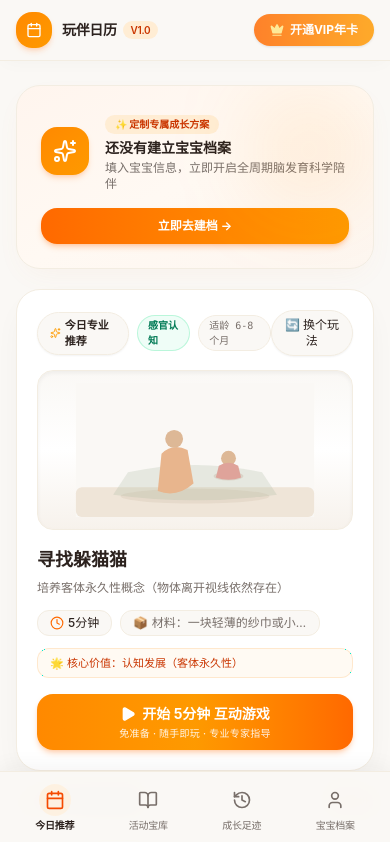
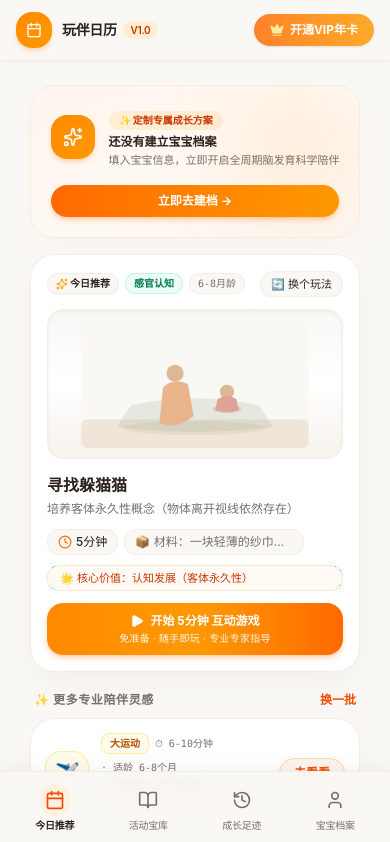
Before and after one commit to 1889-lang/playmate22, a React (Vite) app: page / in a window 390 px wide. Shown: the top 842 px of the page. Built offline with nearby package versions, Linux system fonts and the light colour scheme.

Commit message:
feat(play): implement instant activity save and UI refinements
- Add immediate save logic in PlayFeedbackModal to track engagement.
- Adjust UI padding and spacing in HomeView for better mobile layout.
- Update illustration background colors in CoachModeModal for visual consistency.

```diff
--- a/src/components/HomeView.tsx
+++ b/src/components/HomeView.tsx
@@ -117,99 +117,100 @@ export const HomeView: React.FC<HomeViewProps> = ({
   };
 
   return (
-    <div className="space-y-5 pb-24 md:pb-16 animate-in fade-in duration-200">
+    <div className="space-y-4 pb-24 md:pb-16 animate-in fade-in duration-200 px-3.5 sm:px-4 max-w-3xl mx-auto">
 
       {/* 1. Profile Status / Customized Gift Package Card (定制礼包卡) */}
       {profile === null ? (
-        <section className="bg-gradient-to-br from-[#FFF5EE] via-[#FFF9F3] to-[#FDF6F0] rounded-3xl p-6 border border-[#F3EDE2] shadow-[0_10px_30px_-10px_rgba(234,138,92,0.08)] flex flex-col sm:flex-row items-center justify-between gap-4 relative overflow-hidden">
+        <section className="bg-gradient-to-br from-[#FFF5EE] via-[#FFF9F3] to-[#FDF6F0] rounded-3xl p-5 sm:p-6 border border-[#F3EDE2] shadow-[0_10px_30px_-10px_rgba(234,138,92,0.08)] flex flex-col sm:flex-row items-center justify-between gap-4 relative overflow-hidden">
           <div className="absolute top-0 right-0 w-32 h-32 bg-orange-400/10 rounded-full blur-2xl pointer-events-none" />
-          <div className="flex items-center gap-4">
-            <div className="w-12 h-12 rounded-2xl bg-gradient-to-br from-orange-400 to-amber-500 text-white flex items-center justify-center font-bold shadow-md shadow-orange-500/20 shrink-0">
-              <Sparkles className="w-6 h-6" />
+          <div className="flex items-center gap-3.5 min-w-0">
+            <div className="w-11 h-11 rounded-2xl bg-gradient-to-br from-orange-400 to-amber-500 text-white flex items-center justify-center font-bold shadow-md shadow-orange-500/20 shrink-0">
+              <Sparkles className="w-5 h-5" />
             </div>
-            <div className="space-y-0.5">
-              <span className="inline-block px-2.5 py-0.5 rounded-full text-[10px] font-bold bg-orange-100 text-orange-700 mb-1">
+            <div className="space-y-0.5 min-w-0">
+              <span className="inline-block px-2.5 py-0.5 rounded-full text-[10px] font-bold bg-orange-100 text-orange-700 mb-1 whitespace-nowrap">
                 ✨ 定制专属成长方案
               </span>
-              <h3 className="text-sm font-bold text-[#2C221E]">还没有建立宝宝档案</h3>
-              <p className="text-xs text-[#786F6A]">填入宝宝信息，立即开启全周期脑发育科学陪伴</p>
+              <h3 className="text-xs sm:text-sm font-bold text-[#2C221E] truncate">还没有建立宝宝档案</h3>
+              <p className="text-[11px] text-[#786F6A] truncate">填入宝宝信息，立即开启全周期脑发育科学陪伴</p>
             </div>
           </div>
           <button
             onClick={() => onSelectTab('profile')}
-            className="w-full sm:w-auto px-5 py-2.5 rounded-2xl bg-gradient-to-r from-orange-500 to-amber-500 hover:opacity-95 text-white text-xs font-bold shadow-md shadow-orange-500/25 shrink-0 cursor-pointer transition-transform active:scale-95"
+            className="w-full sm:w-auto px-4 py-2 rounded-2xl bg-gradient-to-r from-orange-500 to-amber-500 hover:opacity-95 text-white text-xs font-bold shadow-md shadow-orange-500/25 shrink-0 whitespace-nowrap cursor-pointer transition-transform active:scale-95"
           >
             立即去建档 →
           </button>
         </section>
       ) : (
-        <section className="bg-white rounded-3xl px-5 py-3.5 border border-[#F3EDE2] shadow-[0_10px_30px_-10px_rgba(44,34,30,0.05)] flex items-center justify-between">
+        <section className="bg-white rounded-3xl px-4 py-3 border border-[#F3EDE2] shadow-[0_10px_30px_-10px_rgba(44,34,30,0.05)] flex items-center justify-between gap-2 overflow-hidden">
           <div
             onClick={() => onSelectTab('profile')}
-            className="flex items-center gap-2.5 cursor-pointer group"
+            className="flex items-center gap-2.5 cursor-pointer group shrink-0 min-w-0"
             title="点击修改宝宝档案"
           >
-            <div className="w-8 h-8 rounded-2xl bg-emerald-100 text-emerald-700 flex items-center justify-center font-bold shadow-xs group-hover:bg-emerald-200 transition-colors">
-              <Baby className="w-4 h-4" />
+            <div className="w-7 h-7 rounded-xl bg-emerald-100 text-emerald-700 flex items-center justify-center font-bold shadow-xs shrink-0">
+              <Baby className="w-3.5 h-3.5" />
             </div>
-            <div>
-              <span className="text-xs font-bold text-[#2C221E] group-hover:text-orange-600 transition-colors">
+            <div className="truncate">
+              <span className="text-xs font-bold text-[#2C221E] group-hover:text-orange-600 transition-colors truncate block shrink-0 whitespace-nowrap">
                 {profile.name} · {profile.currentMonths}个月
               </span>
-              <div className="text-[10px] text-[#786F6A]">全脑发育黄金期</div>
+              <div className="text-[10px] text-[#786F6A] shrink-0 whitespace-nowrap">黄金发育期</div>
             </div>
           </div>
 
           <div
             onClick={() => onSelectTab('history')}
-            className="bg-[#FAF8F5] px-3.5 py-1.5 rounded-2xl border border-[#F3EDE2] text-xs font-semibold text-[#786F6A] cursor-pointer hover:bg-[#F3EDE2] transition-colors"
+            className="bg-[#FAF8F5] px-3 py-1.5 rounded-2xl border border-[#F3EDE2] text-[11px] font-semibold text-[#786F6A] cursor-pointer hover:bg-[#F3EDE2] transition-colors shrink-0 whitespace-nowrap"
             title="查看陪玩历史记录"
           >
-            今日已陪伴 <span className="font-bold text-[#2C221E] font-mono text-sm">{todayTotalMinutes}</span> 分钟
+            今日已陪伴 <span className="font-bold text-[#2C221E] font-mono">{todayTotalMinutes}</span> 分钟
           </div>
         </section>
       )}
 
       {/* 适龄降级提示横幅（如有） */}
       {ageNotice && (
-        <div className="bg-[#FFF9F3] border border-orange-200/60 rounded-2xl px-4 py-3 flex items-center gap-2.5 text-xs text-[#B86834]">
+        <div className="bg-[#FFF9F3] border border-orange-200/60 rounded-2xl px-3.5 py-2.5 flex items-center gap-2 text-xs text-[#B86834]">
           <AlertCircle className="w-4 h-4 text-orange-500 shrink-0" />
-          <span>{ageNotice}</span>
+          <span className="truncate">{ageNotice}</span>
         </div>
       )}
 
       {/* 2. Above-the-Fold Core: Today's Featured Activity Card */}
       {currentActivity && (
-        <section className="bg-white rounded-3xl p-5 sm:p-6 border border-[#F3EDE2] shadow-[0_12px_35px_-12px_rgba(44,34,30,0.07)] relative overflow-hidden">
-          <div className="flex items-center justify-between mb-3.5">
-            <div className="flex items-center gap-2">
-              <span className="px-3 py-1 rounded-full text-[11px] font-bold bg-[#FAF8F5] text-[#2C221E] border border-[#F3EDE2] flex items-center gap-1 shadow-xs">
-                <Sparkles className="w-3.5 h-3.5 text-amber-500" /> 今日专业推荐
+        <section className="bg-white rounded-3xl p-4 sm:p-6 border border-[#F3EDE2] shadow-[0_12px_35px_-12px_rgba(44,34,30,0.07)] relative overflow-hidden">
+          {/* 顶部标签栏（严格防挤压、禁止折行） */}
+          <div className="flex items-center justify-between mb-3 gap-1 overflow-x-auto scrollbar-none">
+            <div className="flex items-center gap-1.5 min-w-0 shrink-0">
+              <span className="px-2 py-0.5 rounded-full text-[10px] font-bold bg-[#FAF8F5] text-[#2C221E] border border-[#F3EDE2] flex items-center gap-0.5 shrink-0 whitespace-nowrap shadow-xs">
+                <Sparkles className="w-3 h-3 text-amber-500" /> 今日推荐
               </span>
               {(() => {
                 const cfg = categoryConfig[currentActivity.category] || { bg: 'bg-orange-50', text: 'text-orange-700', border: 'border-orange-200' };
                 return (
-                  <span className={`px-2.5 py-0.5 rounded-full text-[10px] font-semibold border ${cfg.bg} ${cfg.text} ${cfg.border}`}>
+                  <span className={`px-2 py-0.5 rounded-full text-[10px] font-semibold border shrink-0 whitespace-nowrap ${cfg.bg} ${cfg.text} ${cfg.border}`}>
                     {currentActivity.category}
                   </span>
                 );
               })()}
-              <span className="px-2.5 py-0.5 rounded-full text-[10px] font-mono bg-[#FAF8F5] text-[#786F6A] border border-[#F3EDE2]">
-                适龄 {currentActivity.ageRange}
+              <span className="px-2 py-0.5 rounded-full text-[10px] font-mono bg-[#FAF8F5] text-[#786F6A] border border-[#F3EDE2] shrink-0 whitespace-nowrap">
+                {currentActivity.ageRange.replace('个月', '月龄')}
               </span>
             </div>
             <button
               onClick={handleShuffle}
-              className="px-3 py-1.5 rounded-full bg-[#FAF8F5] hover:bg-[#F3EDE2] text-xs font-medium text-[#2C221E] flex items-center gap-1 transition-colors border border-[#F3EDE2] shadow-xs cursor-pointer"
+              className="px-2.5 py-1 rounded-full bg-[#FAF8F5] hover:bg-[#F3EDE2] text-[11px] font-medium text-[#2C221E] flex items-center gap-1 transition-colors border border-[#F3EDE2] shadow-xs shrink-0 whitespace-nowrap cursor-pointer"
               title="换一个玩法"
             >
               🔄 换个玩法
             </button>
           </div>
 
-          <div className="grid grid-cols-1 md:grid-cols-12 gap-4 items-center">
+          <div className="grid grid-cols-1 md:grid-cols-12 gap-3.5 items-center">
             {/* 场景感插画容器 */}
-            <div className="md:col-span-5 w-full h-[160px] sm:h-[175px] rounded-2xl bg-gradient-to-b from-[#FAF8F5] via-white to-[#F7F2EC] p-3 relative overflow-hidden flex flex-col items-center justify-center border border-[#F3EDE2] shadow-inner">
+            <div className="md:col-span-5 w-full h-[150px] sm:h-[170px] rounded-2xl bg-gradient-to-b from-[#FAF8F5] via-white to-[#F7F2EC] p-2.5 relative overflow-hidden flex flex-col items-center justify-center border border-[#F3EDE2] shadow-inner">
               <svg viewBox="0 0 320 180" className="w-full h-full object-contain" aria-label="亲子活动插画">
                 <rect x="0" y="0" width="320" height="180" fill="#FAF8F5" />
                 <rect x="0" y="140" width="320" height="40" fill="#EFE5D8" rx="8" />
@@ -228,42 +229,42 @@ export const HomeView: React.FC<HomeViewProps> = ({
               </svg>
             </div>
 
-            <div className="md:col-span-7 space-y-3">
+            <div className="md:col-span-7 space-y-2.5">
               <div>
                 <h3
                   onClick={() => onSelectActivity(currentActivity)}
-                  className="text-lg sm:text-xl font-bold text-[#2C221E] hover:text-orange-600 transition-colors cursor-pointer mb-1"
+                  className="text-base sm:text-lg font-bold text-[#2C221E] hover:text-orange-600 transition-colors cursor-pointer mb-0.5 truncate"
                 >
                   {currentActivity.title}
                 </h3>
                 <p className="text-xs text-[#786F6A] leading-relaxed line-clamp-2">{currentActivity.subtitle}</p>
               </div>
 
-              {/* 游戏属性与所需材料（胶囊小图标） */}
-              <div className="flex flex-wrap items-center gap-2 text-xs">
-                <span className="flex items-center gap-1 bg-[#FAF8F5] px-3 py-1 rounded-xl border border-[#F3EDE2] text-[#2C221E] font-medium">
+              {/* 游戏属性与材料（严格防挤压） */}
+              <div className="flex flex-wrap items-center gap-1.5 text-xs">
+                <span className="flex items-center gap-1 bg-[#FAF8F5] px-2.5 py-1 rounded-xl border border-[#F3EDE2] text-[#2C221E] font-medium shrink-0 whitespace-nowrap">
                   <Clock className="w-3.5 h-3.5 text-orange-500" /> {currentActivity.duration}
                 </span>
-                <span className="bg-[#FAF8F5] px-3 py-1 rounded-xl border border-[#F3EDE2] text-[#786F6A] truncate max-w-[200px]">
+                <span className="bg-[#FAF8F5] px-2.5 py-1 rounded-xl border border-[#F3EDE2] text-[#786F6A] truncate max-w-[180px] shrink-0">
                   📦 材料：{currentActivity.materials[0]}
                 </span>
               </div>
 
               {/* 核心亮点标签 */}
-              <div className="text-[11px] text-orange-700 bg-orange-50/70 border border-orange-200/50 rounded-xl px-3 py-1.5 font-medium flex items-center gap-1.5">
+              <div className="text-[11px] text-orange-700 bg-orange-50/70 border border-orange-200/50 rounded-xl px-3 py-1 font-medium truncate">
                 <span>🌟 核心价值：{currentActivity.developmentalDomain}</span>
               </div>
 
-              {/* CTA 按钮（暖日落橙微渐变 + 柔和光影 + 双行排版） */}
-              <div className="pt-1">
+              {/* CTA 按钮 */}
+              <div className="pt-0.5">
                 <button
                   onClick={() => onStartPlay(currentActivity)}
-                  className="w-full h-14 rounded-2xl bg-gradient-to-r from-orange-400 via-amber-500 to-orange-500 hover:opacity-95 active:scale-[0.98] transition-all text-white shadow-md shadow-orange-500/25 cursor-pointer flex flex-col items-center justify-center gap-0.5"
+                  className="w-full h-13 rounded-2xl bg-gradient-to-r from-orange-400 via-amber-500 to-orange-500 hover:opacity-95 active:scale-[0.98] transition-all text-white shadow-md shadow-orange-500/25 cursor-pointer flex flex-col items-center justify-center gap-0.5 py-1.5"
                 >
-                  <div className="flex items-center gap-1.5 font-bold text-sm">
-                    <Play className="w-4 h-4 fill-white" /> 开始 {currentActivity.duration} 互动游戏
+                  <div className="flex items-center gap-1.5 font-bold text-xs sm:text-sm shrink-0 whitespace-nowrap">
+                    <Play className="w-3.5 h-3.5 fill-white" /> 开始 {currentActivity.duration} 互动游戏
                   </div>
-                  <span className="text-[10px] text-white/90 font-medium tracking-wide">
+                  <span className="text-[10px] text-white/90 font-medium tracking-wide shrink-0 whitespace-nowrap">
                     免准备 · 随手即玩 · 专业专家指导
                   </span>
                 </button>
@@ -274,20 +275,20 @@ export const HomeView: React.FC<HomeViewProps> = ({
       )}
 
       {/* 童趣灵感推荐区 */}
-      <section className="space-y-3 pt-1">
+      <section className="space-y-2.5 pt-1">
         <div className="flex items-center justify-between px-1">
           <h3 className="text-xs font-bold text-[#786F6A] flex items-center gap-1.5 uppercase tracking-wider">
             <span>✨ 更多专业陪伴灵感</span>
           </h3>
           <button
             onClick={handleShuffle}
-            className="text-xs text-orange-600 hover:text-orange-700 font-bold flex items-center gap-1 transition-colors cursor-pointer"
+            className="text-xs text-orange-600 hover:text-orange-700 font-bold flex items-center gap-1 transition-colors cursor-pointer shrink-0 whitespace-nowrap"
           >
             <span>换一批</span>
           </button>
         </div>
 
-        <div className="space-y-2.5">
+        <div className="space-y-2">
           {backupActivities.map((act) => {
             const cfg = categoryConfig[act.category] || { icon: '🎈', bg: 'bg-orange-50', text: 'text-orange-700', border: 'border-orange-200' };
 
@@ -295,21 +296,21 @@ export const HomeView: React.FC<HomeViewProps> = ({
               <div
                 key={act.id}
                 onClick={() => onSelectActivity(act)}
-                className="bg-white rounded-3xl p-4 border border-[#F3EDE2] shadow-[0_8px_25px_-10px_rgba(44,34,30,0.04)] hover:shadow-md hover:border-orange-300/50 transition-all cursor-pointer flex items-center justify-between gap-3.5 active:scale-[0.99]"
+                className="bg-white rounded-3xl p-3.5 border border-[#F3EDE2] shadow-[0_8px_25px_-10px_rgba(44,34,30,0.04)] hover:shadow-md hover:border-orange-300/50 transition-all cursor-pointer flex items-center justify-between gap-3 active:scale-[0.99]"
               >
-                <div className={`w-12 h-12 rounded-2xl ${cfg.bg} border ${cfg.border} flex items-center justify-center text-xl shrink-0 shadow-xs`}>
+                <div className={`w-11 h-11 rounded-2xl ${cfg.bg} border ${cfg.border} flex items-center justify-center text-xl shrink-0 shadow-xs`}>
                   {cfg.icon}
                 </div>
 
-                <div className="grow min-w-0 space-y-1">
-                  <div className="flex items-center gap-2">
-                    <span className={`px-2.5 py-0.5 rounded-lg text-[10px] font-bold ${cfg.bg} ${cfg.text} border ${cfg.border}`}>
+                <div className="grow min-w-0 space-y-0.5">
+                  <div className="flex items-center gap-1.5 flex-wrap">
+                    <span className={`px-2 py-0.5 rounded-lg text-[10px] font-bold ${cfg.bg} ${cfg.text} border ${cfg.border} shrink-0 whitespace-nowrap`}>
                       {act.category}
                     </span>
-                    <span className="text-[10px] text-[#786F6A] font-mono">
+                    <span className="text-[10px] text-[#786F6A] font-mono shrink-0 whitespace-nowrap">
                       ⏱ {act.duration}
                     </span>
-                    <span className="text-[10px] text-[#786F6A] font-mono">
+                    <span className="text-[10px] text-[#786F6A] font-mono shrink-0 whitespace-nowrap">
                       · 适龄 {act.ageRange}
                     </span>
                   </div>
@@ -318,7 +319,7 @@ export const HomeView: React.FC<HomeViewProps> = ({
                 </div>
 
                 <div className="shrink-0">
-                  <span className="px-4 py-2 rounded-2xl bg-[#FFF5EE] border border-orange-200 text-xs font-bold text-orange-600 flex items-center gap-1 shadow-xs">
+                  <span className="px-3.5 py-1.5 rounded-2xl bg-[#FFF5EE] border border-orange-200 text-xs font-bold text-orange-600 flex items-center gap-1 shadow-xs whitespace-nowrap">
                     去看看
                   </span>
                 </div>
```
Also changed, not shown: src/components/CoachModeModal.tsx (+37 -37 lines), src/components/PlayFeedbackModal.tsx (+119 -77 lines).
